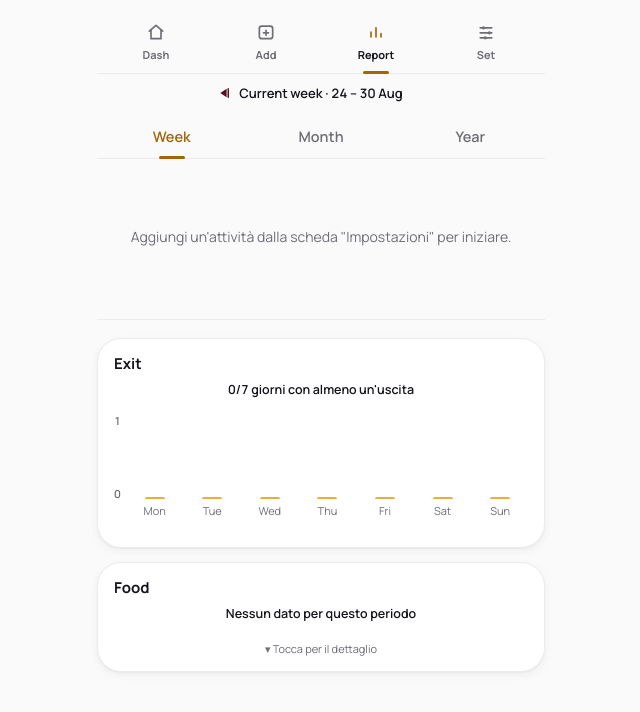
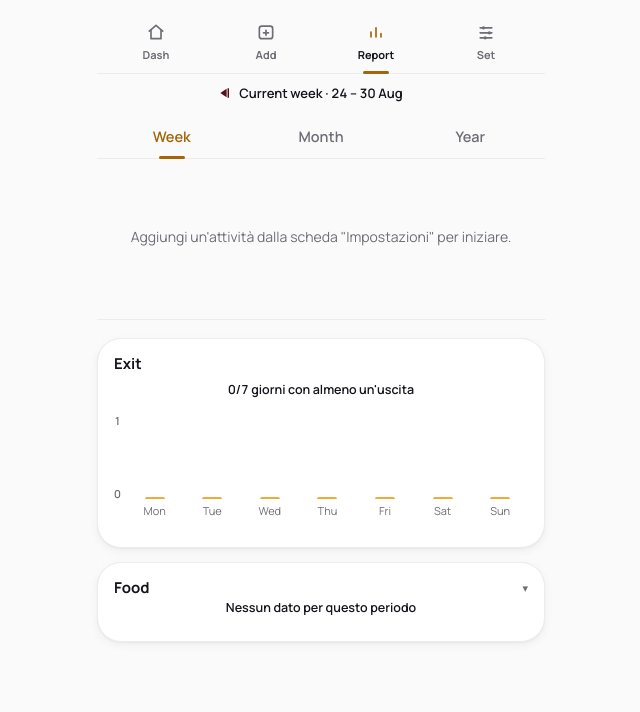
Before and after one commit to emanuelezocaro/Weekly, a React (Vite) app: page / in a window 1280 px wide. Both pictures are taken after a click on the button "Report". Shown: the top 712 px of the page, without its empty margins (319-959 px from the left). Built offline with nearby package versions, Linux system fonts and the light colour scheme.

Commit message:
Tap sull'intera card del report per aprire/chiudere il dettaglio, senza link testuale
Co-Authored-By: Claude Sonnet 5 <noreply@anthropic.com>
Claude-Session: https://claude.ai/code/session_015GCzVppiv8RL9rdMA2QTCX

```diff
--- a/src/App.css
+++ b/src/App.css
@@ -1477,6 +1477,12 @@
   gap: 8px;
 }
 
+.settings-card__chevron {
+  font-size: 11px;
+  color: var(--text-muted);
+  flex-shrink: 0;
+}
+
 .goal-trend {
   font-size: 13px;
   font-weight: 700;
--- a/src/components/ActivityRatingReportCard.jsx
+++ b/src/components/ActivityRatingReportCard.jsx
@@ -193,13 +193,13 @@ export default function ActivityRatingReportCard({ activity, ratings, days, peri
 
   return (
     <section className="settings-card">
-      <div className="settings-card__title-row">
-        <h2 className="settings-card__title">{activity.name}</h2>
-        <GoalTrendIndicator goal={goal} actual={goodCount} target={target} />
-      </div>
-      <RatingGauge dailyAverage={dailyAverage} />
       <button type="button" className="trend-chart__toggle" onClick={() => setExpanded((e) => !e)}>
-        <span className="trend-chart__toggle-hint">{expanded ? '▴ Nascondi dettaglio' : '▾ Tocca per il dettaglio'}</span>
+        <div className="settings-card__title-row">
+          <h2 className="settings-card__title">{activity.name}</h2>
+          <GoalTrendIndicator goal={goal} actual={goodCount} target={target} />
+          <span className="settings-card__chevron">{expanded ? '▴' : '▾'}</span>
+        </div>
+        <RatingGauge dailyAverage={dailyAverage} />
       </button>
       {expanded && (
         <>
--- a/src/components/FoodReportCard.jsx
+++ b/src/components/FoodReportCard.jsx
@@ -468,10 +468,12 @@ export default function FoodReportCard({ food, days, period, goals, now = new Da
     })
     return (
       <section className="settings-card">
-        <h2 className="settings-card__title">Food</h2>
-        <FoodGauge value={gaugeValue} />
         <button type="button" className="trend-chart__toggle" onClick={() => setExpanded((e) => !e)}>
-          <span className="trend-chart__toggle-hint">{expanded ? '▴ Nascondi dettaglio' : '▾ Tocca per il dettaglio'}</span>
+          <div className="settings-card__title-row">
+            <h2 className="settings-card__title">Food</h2>
+            <span className="settings-card__chevron">{expanded ? '▴' : '▾'}</span>
+          </div>
+          <FoodGauge value={gaugeValue} />
         </button>
         {expanded && (
           <>
@@ -503,10 +505,12 @@ export default function FoodReportCard({ food, days, period, goals, now = new Da
 
   return (
     <section className="settings-card">
-      <h2 className="settings-card__title">Food</h2>
-      <FoodGauge value={gaugeValue} />
       <button type="button" className="trend-chart__toggle" onClick={() => setExpanded((e) => !e)}>
-        <span className="trend-chart__toggle-hint">{expanded ? '▴ Nascondi dettaglio' : '▾ Tocca per il dettaglio'}</span>
+        <div className="settings-card__title-row">
+          <h2 className="settings-card__title">Food</h2>
+          <span className="settings-card__chevron">{expanded ? '▴' : '▾'}</span>
+        </div>
+        <FoodGauge value={gaugeValue} />
       </button>
       {expanded && (
         <>
```
